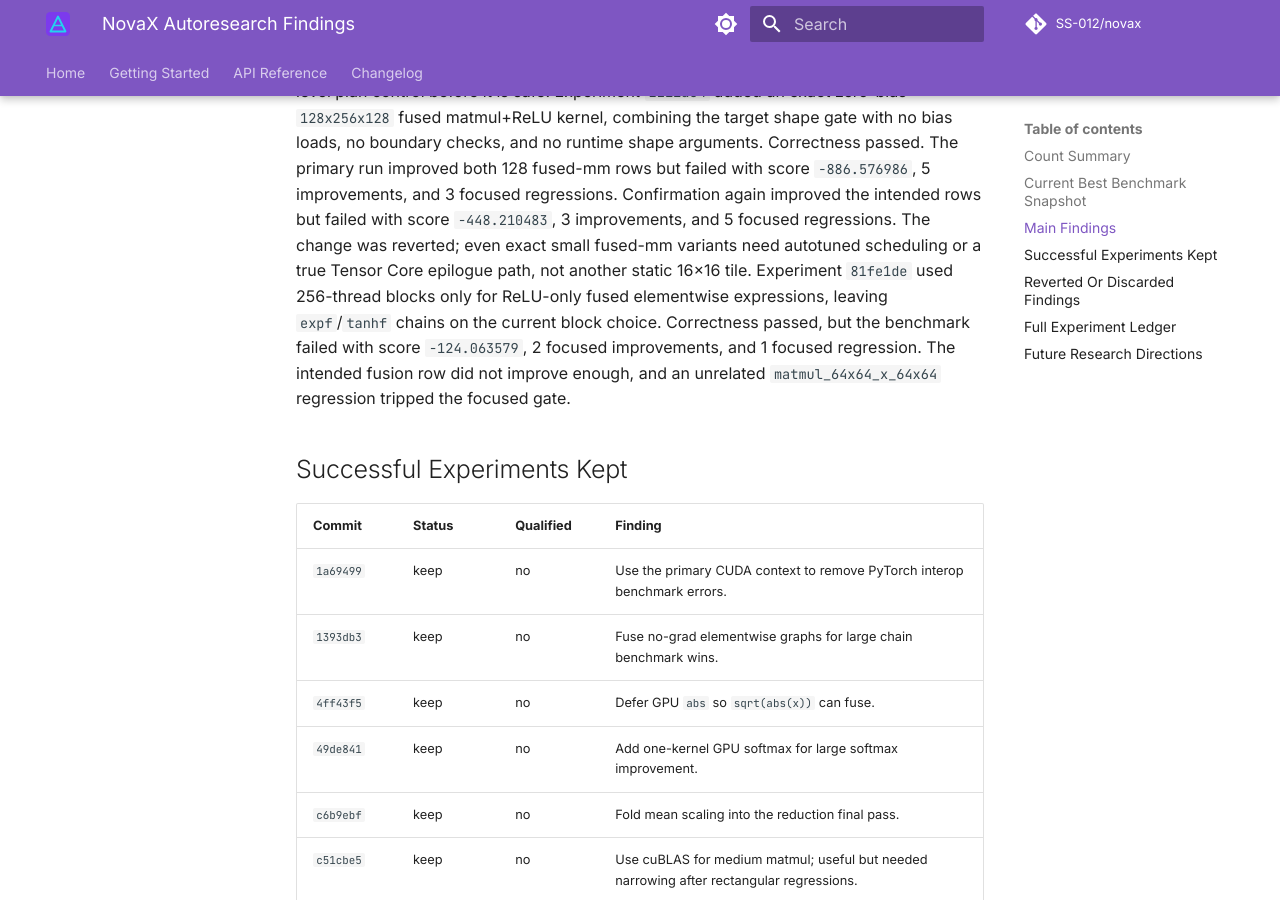
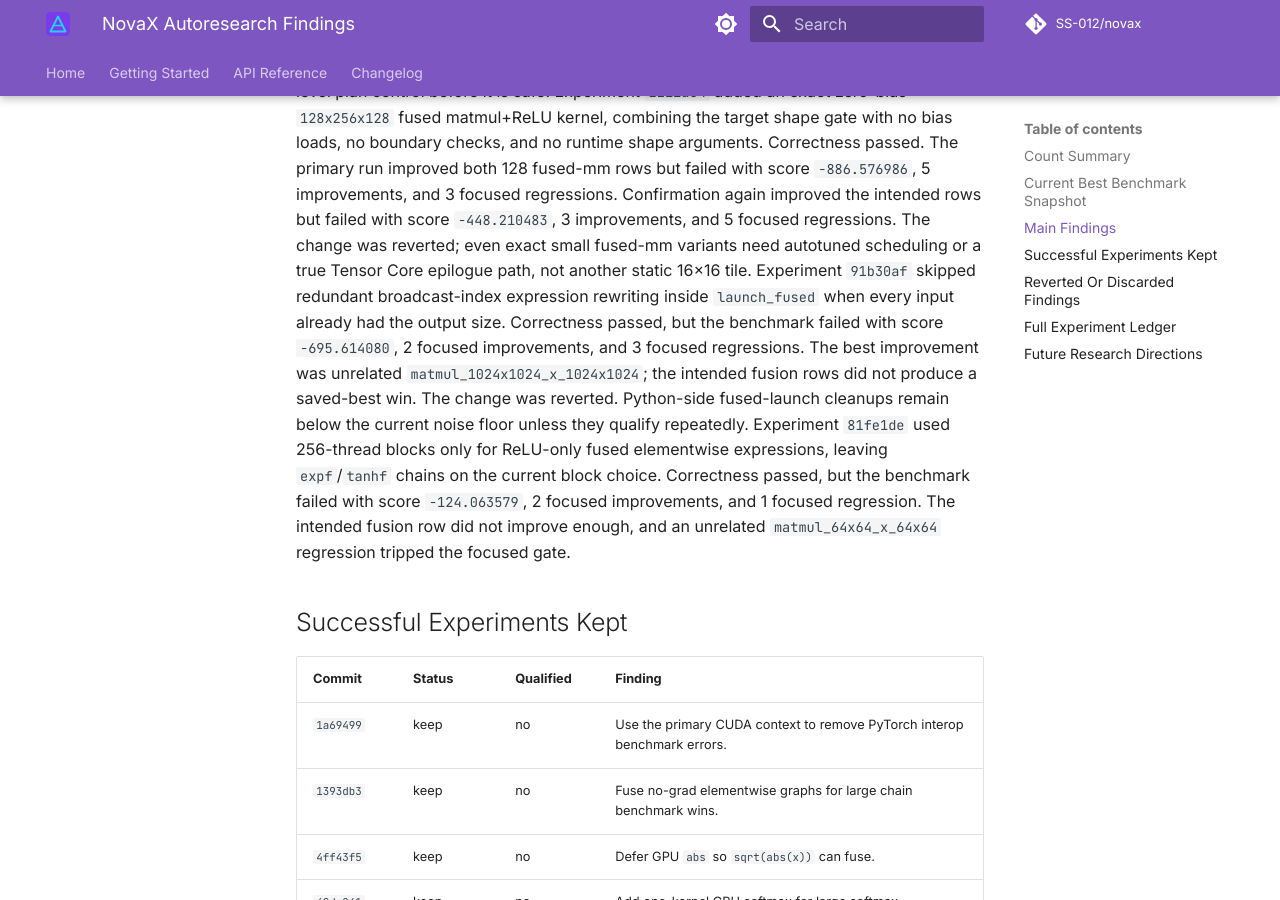
Before and after one commit to SS-012/novax, an MkDocs documentation site: the page built from docs/autoresearch-findings.md, in a window 1280 px wide and 900 px high, scrolled down 7535 px. Built offline with MkDocs 1.6.1 and Material for MkDocs 9.7.7, drawn with Linux system fonts in a browser that asks for light colours; comment, search, counter and statistics services are not loaded; the version menu is left out; some of the changed text lies outside the part shown.

Commit message:
docs: log fused broadcast skip experiment

```diff
--- a/docs/autoresearch-findings.md
+++ b/docs/autoresearch-findings.md
@@ -340,6 +340,13 @@ improved the intended rows but failed with score `-448.210483`, 3
 improvements, and 5 focused regressions. The change was reverted; even exact
 small fused-mm variants need autotuned scheduling or a true Tensor Core
 epilogue path, not another static 16x16 tile.
+Experiment `91b30af` skipped redundant broadcast-index expression rewriting
+inside `launch_fused` when every input already had the output size. Correctness
+passed, but the benchmark failed with score `-695.614080`, 2 focused
+improvements, and 3 focused regressions. The best improvement was unrelated
+`matmul_1024x1024_x_1024x1024`; the intended fusion rows did not produce a
+saved-best win. The change was reverted. Python-side fused-launch cleanups
+remain below the current noise floor unless they qualify repeatedly.
 Experiment `81fe1de` used 256-thread blocks only for ReLU-only fused
 elementwise expressions, leaving `expf`/`tanhf` chains on the current block
 choice. Correctness passed, but the benchmark failed with score `-124.063579`,
@@ -452,6 +459,7 @@ These experiments should not be retried in the same form.
 | `1bf272a` | discard | Direct global-memory exact 64x64 matmul regressed the target row on confirmation. |
 | `bea1152` | discard | Exact repeated-inference rectangular cuBLAS improved capture once but regressed seven focused rows. |
 | `2211a84` | discard | Exact 128 zero-bias fused-mm improved target rows but failed confirmation with five focused regressions. |
+| `91b30af` | discard | Skipping same-size fused broadcast rewriting produced no target fused-path win. |
 
 ## Full Experiment Ledger
 
@@ -553,6 +561,7 @@ These experiments should not be retried in the same form.
 | `1bf272a` | discard | no | 1 | 7 | 0 | -2305.804106 | 0.593476 | Direct global-memory exact 64x64 matmul regressed the target row on confirmation. |
 | `bea1152` | discard | no | 2 | 7 | 0 | -3007.831691 | 0.550459 | Exact repeated-inference rectangular cuBLAS improved capture once but regressed seven focused rows. |
 | `2211a84` | discard | no | 3 | 5 | 0 | -448.210483 | 0.553269 | Exact 128 zero-bias fused-mm improved target rows but failed confirmation with five focused regressions. |
+| `91b30af` | discard | no | 2 | 3 | 0 | -695.614080 | 0.595810 | Skipping same-size fused broadcast rewriting produced no target fused-path win. |
 
 ## Future Research Directions
 
```
Also changed, not shown: other parts of docs/autoresearch-findings.md (+4 -4 lines), papers/2026-05-30-frontier-gpu-optimization.md (+10 -0 lines).
